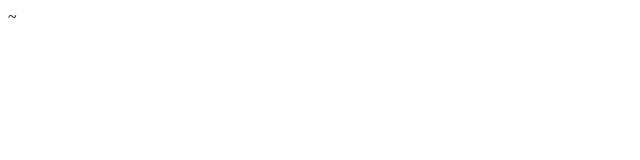
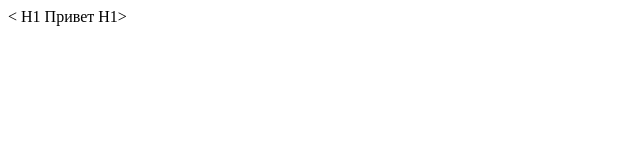
Before and after one commit to Insssaaneee/Mat, a plain HTML site: page index.html in a window 1280 px wide. Shown: the whole page, without its empty margins (0-640 px from the left). Drawn offline with Linux system fonts and the light colour scheme.

```diff
--- a/index.html
+++ b/index.html
@@ -6,6 +6,6 @@
     <title>Document</title>
 </head>
 <body>
-    ~
+  <  H1 Привет H1>
 </body>
 </html>
```
